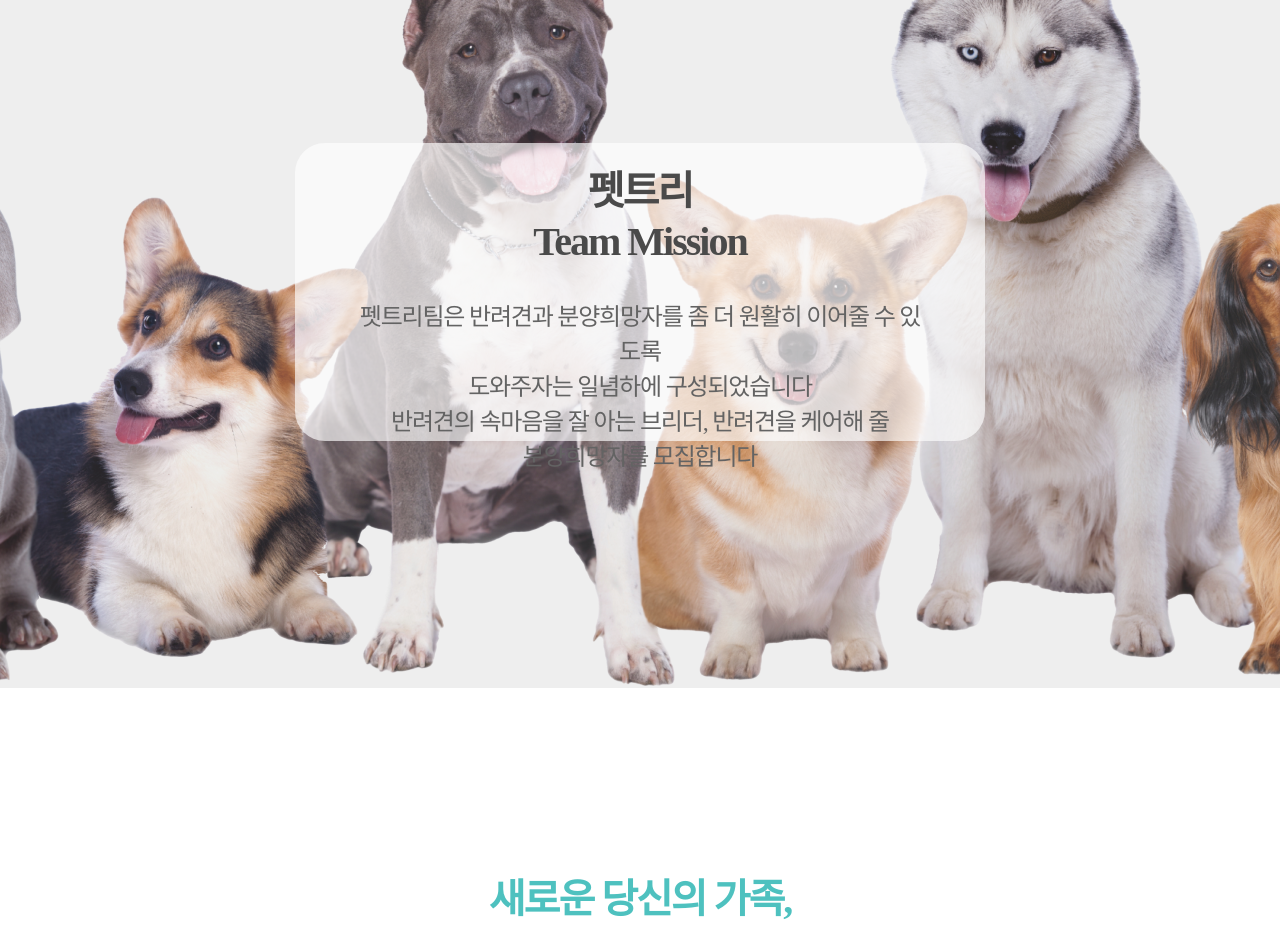
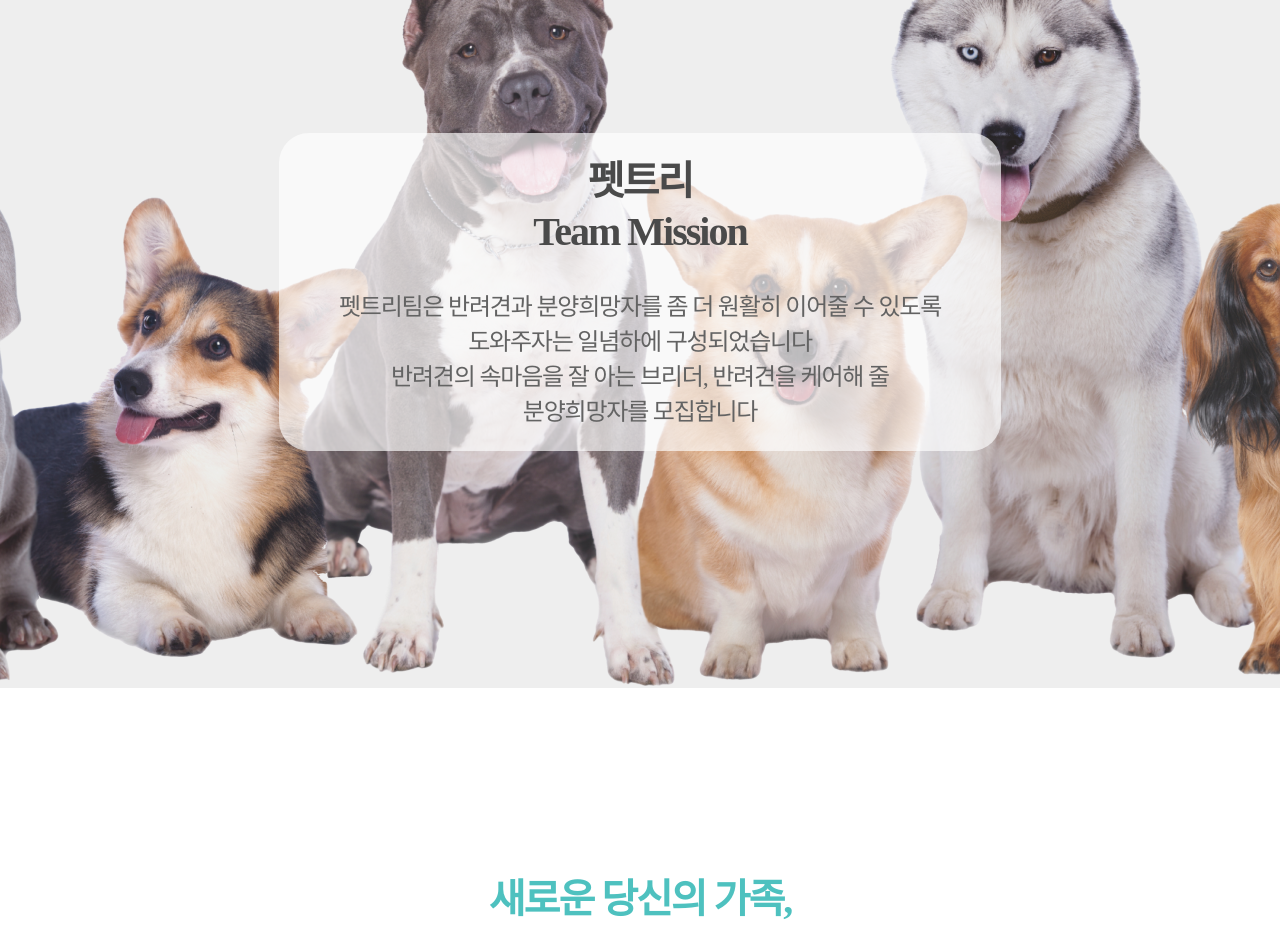
Before and after one commit to next-petree/frontend, a React (Create React App) app: page / in a window 1280 px wide. Shown: the part 1720-2650 px from the top of the page. Built offline with nearby package versions, Linux system fonts and the light colour scheme; no server answers; a web font is replaced by a local one.

Commit message:
FIX: intro 페이지 css 짤리는 문제 해결

```diff
--- a/src/component/IntroContent/IntroContentStyle.ts
+++ b/src/component/IntroContent/IntroContentStyle.ts
@@ -115,8 +115,8 @@ export const IntroArea3 = styled.div`
 `;
 
 export const IntroArea3ContentBox = styled.div`
-  width: 570px;
-  height: 250px;
+  min-width: 570px;
+  min-height: 270px;
   display: flex;
   align-items: center;
   flex-direction: column;
@@ -217,7 +217,7 @@ export const LeftImage = styled.div`
 `;
 
 export const LeftHashTag = styled.div`
-  width: 60px;
+  width: 15%;
   height: 30px;
   padding: 3px 20px;
   display: flex;
@@ -270,7 +270,7 @@ export const RightImage = styled.div`
 `;
 
 export const RightHashTag = styled.div`
-  width: 80px;
+  width: 20%;
   height: 30px;
   padding: 3px 20px;
   display: flex;
```
Also changed, not shown: 1 other file (tests, documents, lock files or other folders).
